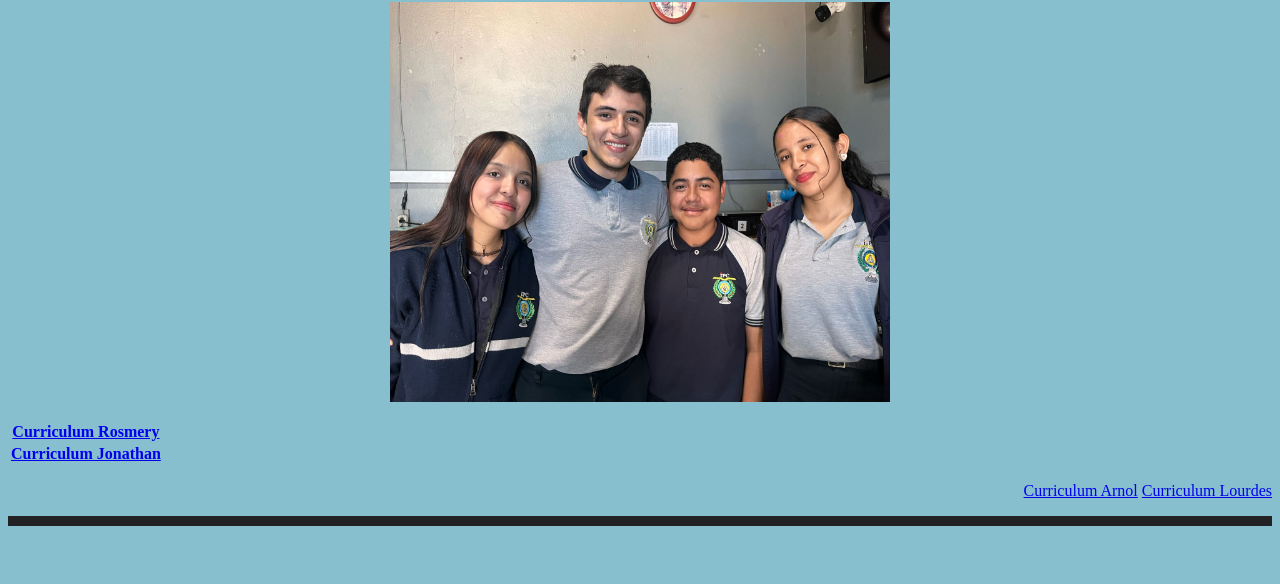
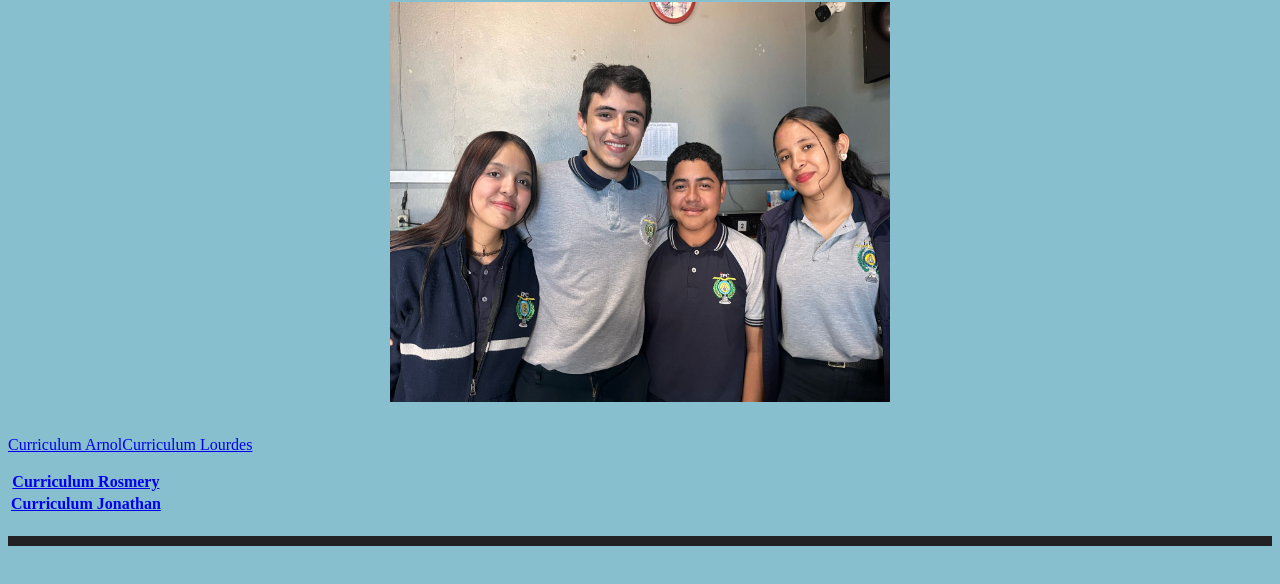
Before and after one commit to JohnSamu2999/Corruptos, a plain HTML site: page index.html in a window 1280 px wide. Shown: the part 130-714 px from the top of the page. Drawn offline with Linux system fonts and the light colour scheme.

Commit message:
Update index.html

```diff
--- a/index.html
+++ b/index.html
@@ -17,11 +17,10 @@
                <tr>
 
            <th><a href="Jonathan.html">Curriculum Jonathan</a></th></tr>
-             </table>
-         <p align="right"><a href="Alexis.html">Curriculum Arnol</a>
-         <a href="Abigail.html>">Curriculum Lourdes</a></p>
 
-
+         <p align="right"><th><tr><a href="Alexis.html">Curriculum Arnol</a></tr></th>
+        <th> <tr><a href="Abigail.html>">Curriculum Lourdes</a></tr></th></p>
+           </table>
             <hr size="10" color="#222123">
     </nav>
     </header>
```
